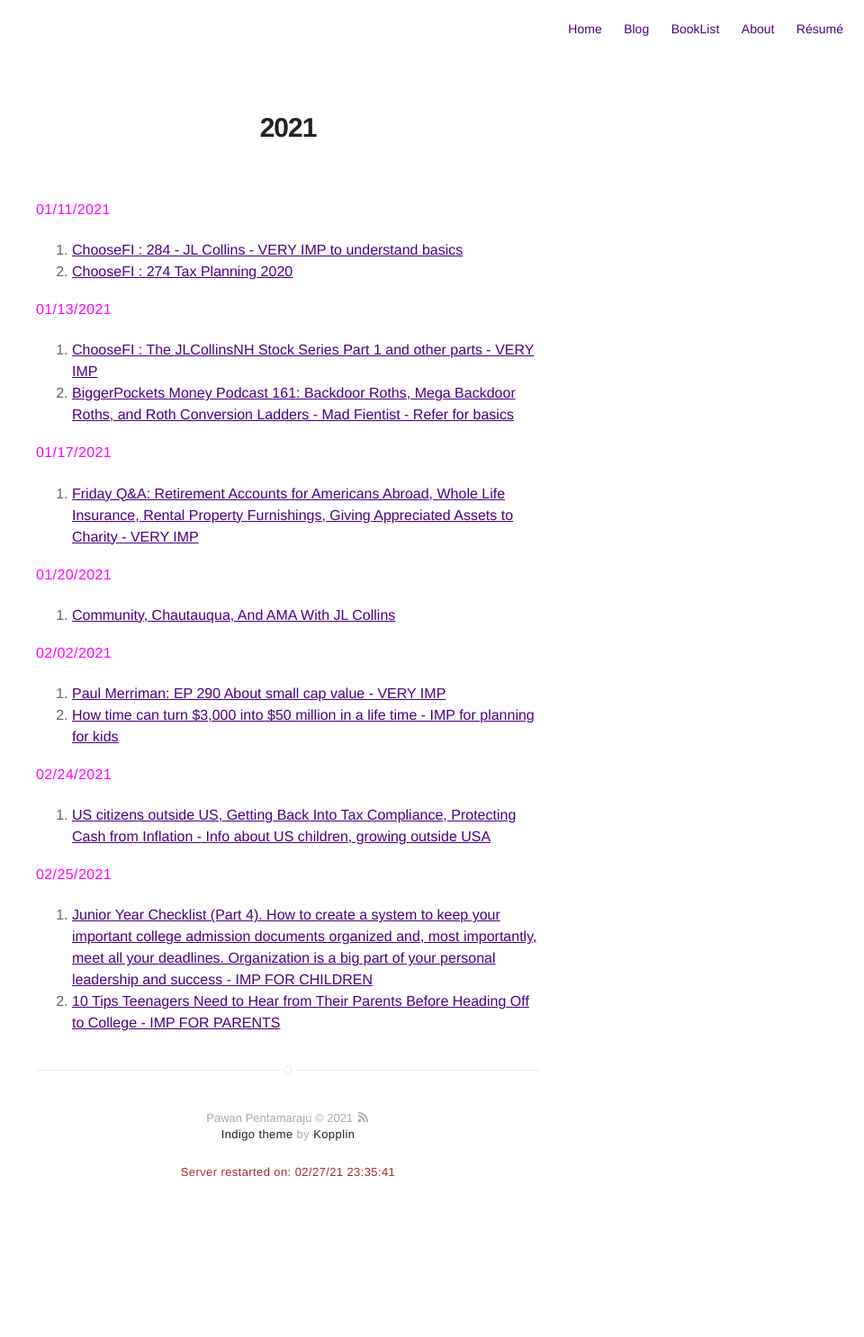
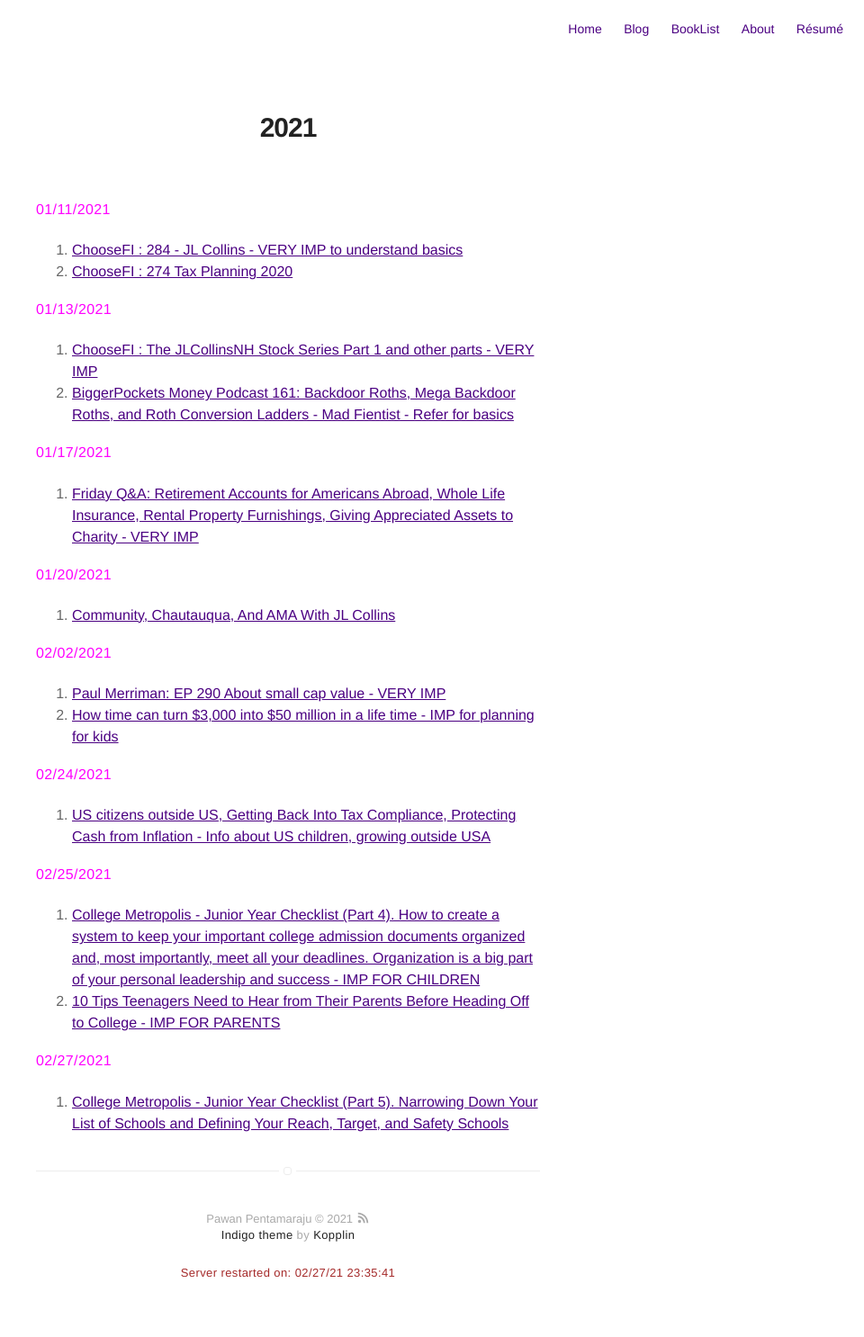
Before and after one commit to pawanpe/pawanpe.github.io, a Jekyll site: the page built from booklist/2021/articlesandvideos.markdown, in a window 1280 px wide. Shown: the whole page at 90% size, without its empty margins (320-1280 px from the left). Built offline with Jekyll 4.4.1, drawn with Linux system fonts in a browser that asks for light colours; before the commit the page ends 1375 px from its top, so only the background shows below that.

Commit message:
Update podcast for 2/27/2021

```diff
--- a/booklist/2021/articlesandvideos.markdown
+++ b/booklist/2021/articlesandvideos.markdown
@@ -35,5 +35,9 @@ layout: page
 
 <b style="color: magenta">02/25/2021</b>
 
-1. [Junior Year Checklist (Part 4). How to create a system to keep your important college admission documents organized and, most importantly, meet all your deadlines. Organization is a big part of your personal leadership and success - IMP FOR CHILDREN](https://podcasts.google.com/feed/aHR0cHM6Ly9mZWVkcy5idXp6c3Byb3V0LmNvbS8xMTgyNzQzLnJzcw/episode/QnV6enNwcm91dC03OTc1MDMz?sa=X&ved=0CAUQkfYCahcKEwiQzZOAgYbvAhUAAAAAHQAAAAAQAQ)
+1. [College Metropolis - Junior Year Checklist (Part 4). How to create a system to keep your important college admission documents organized and, most importantly, meet all your deadlines. Organization is a big part of your personal leadership and success - IMP FOR CHILDREN](https://podcasts.google.com/feed/aHR0cHM6Ly9mZWVkcy5idXp6c3Byb3V0LmNvbS8xMTgyNzQzLnJzcw/episode/QnV6enNwcm91dC03OTc1MDMz?sa=X&ved=0CAUQkfYCahcKEwiQzZOAgYbvAhUAAAAAHQAAAAAQAQ)
 2. [10 Tips Teenagers Need to Hear from Their Parents Before Heading Off to College - IMP FOR PARENTS](https://podcasts.google.com/feed/aHR0cHM6Ly9mZWVkcy5idXp6c3Byb3V0LmNvbS8xMTgyNzQzLnJzcw/episode/QnV6enNwcm91dC03ODQwMDA5?sa=X&ved=0CAUQkfYCahcKEwiQzZOAgYbvAhUAAAAAHQAAAAAQAQ)
+
+<b style="color: magenta">02/27/2021</b>
+
+1. [College Metropolis - Junior Year Checklist (Part 5). Narrowing Down Your List of Schools and Defining Your Reach, Target, and Safety Schools](https://www.collegemetropolis.com/junior-year-checklist-part-5-narrowing-down-your-list-of-schools-and-defining-your-reach-target-and-safety-schools-also-analyzing-admission-data-from-occidental-college-and-the-importance-of-attending-college-fairs/)
```
